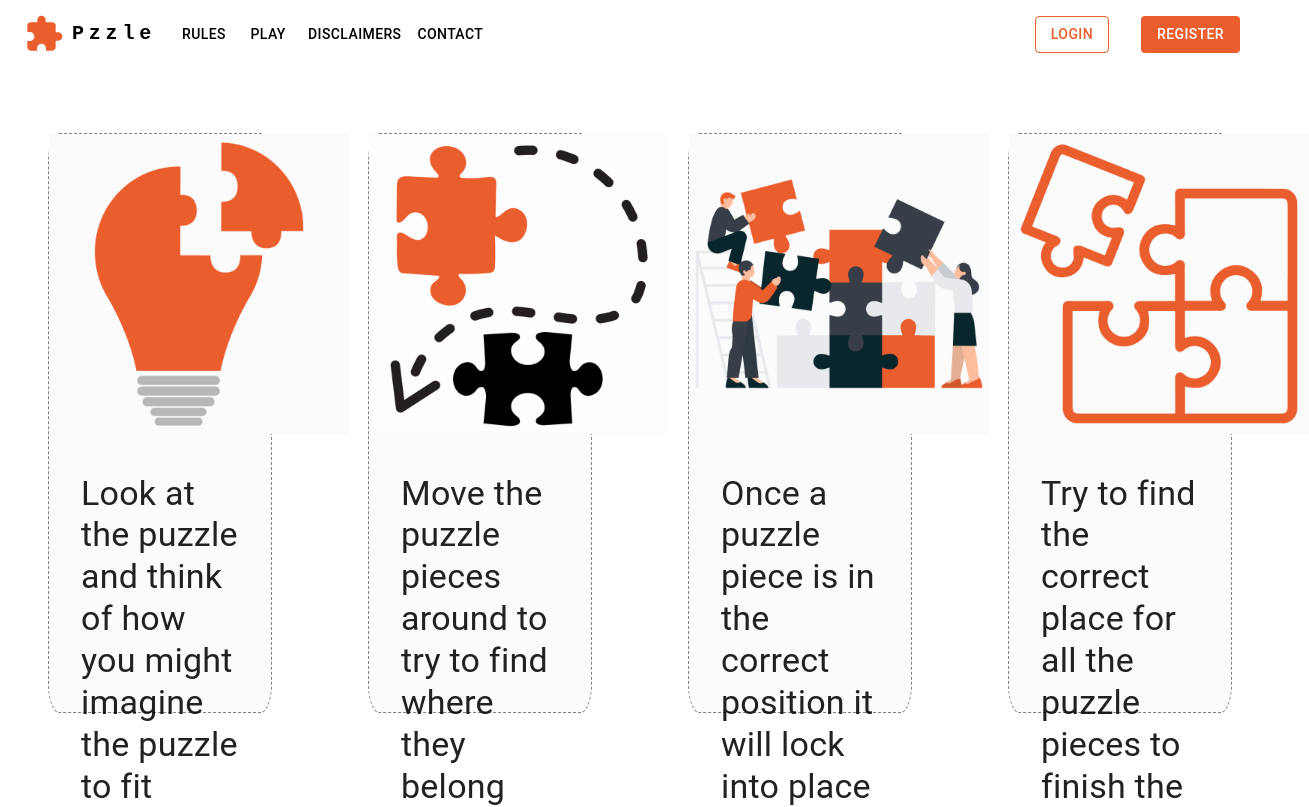
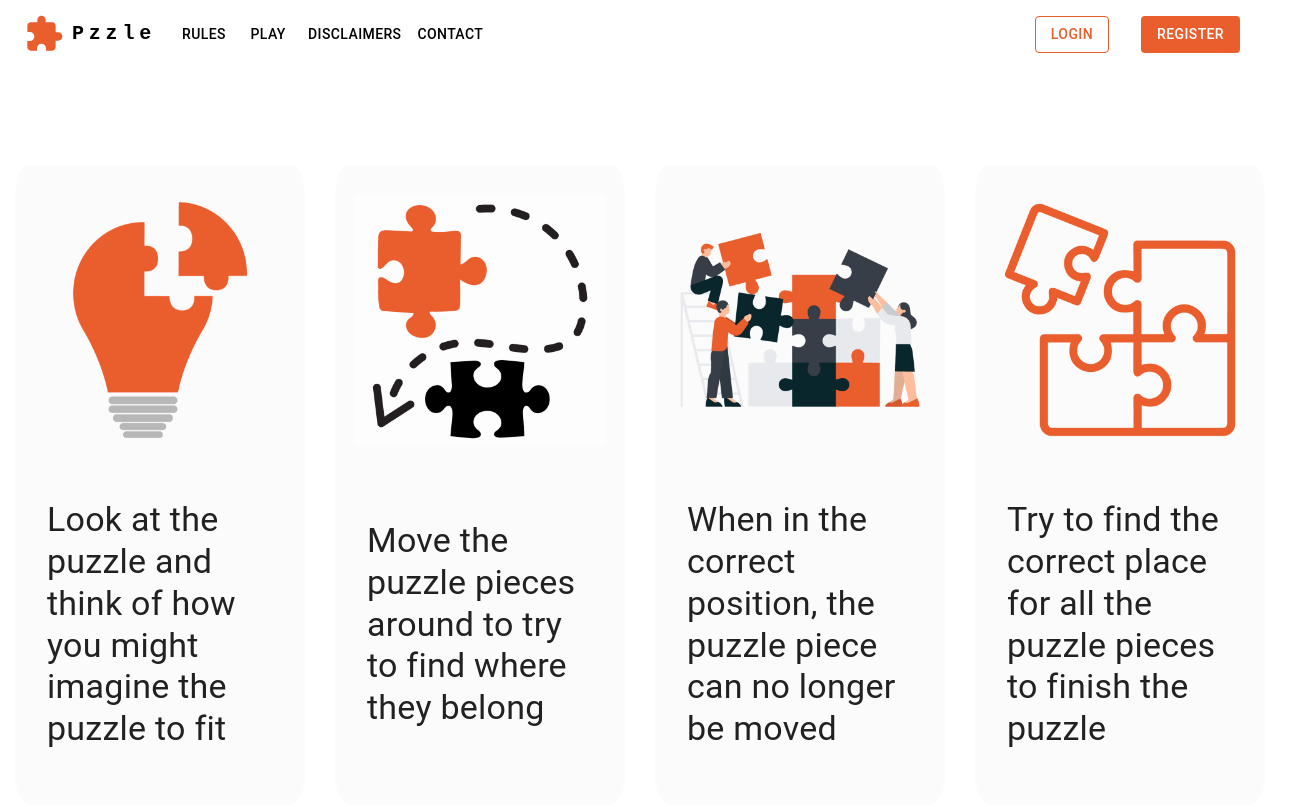
Before and after one commit to keeks-mtl/pzzle, a React (Create React App) app: page /rules in a window 1280 px wide. Shown: the top 807 px of the page, 1309 px wide, since content can reach past the window. Built offline with nearby package versions, Linux system fonts and the light colour scheme.

Commit message:
fix responsiveness of rules page

```diff
--- a/src/App.css
+++ b/src/App.css
@@ -29,7 +29,6 @@ a {
     margin: 0px 10px 50px 10px;
     height: 340px;
   }
-
 }
 
 @media screen and (min-width: 601px) {
@@ -46,3 +45,11 @@ a {
     height: 540px;
   }
 }
+
+@media (min-width:1200px) {
+  .rules-box.MuiBox-root {
+    margin-left: 15px;
+    margin-right: 15px;
+    height: 640px;
+  }
+}
--- a/src/Components/Rules.js
+++ b/src/Components/Rules.js
@@ -10,68 +10,76 @@ const Rules = () => {
   return (
     <>
     <Grid container mt={8}>
-      <Grid item lg={3}>
+      <Grid item xs={12} md={6} lg={3}>
         <Box
+        className="rules-box"
           mx={6}
+          my={4}
           sx={{
-            border: "1px dashed grey",
             height: "580px",
             backgroundColor: "#fbfbfb",
             borderRadius: "5%",
+            display:"grid"
           }}
         >
-          <img src={lightbulb} alt="illustration of a lightbulb where part of it is a puzzle piece" style={{ height: "300px" }} />
+          <img src={lightbulb} alt="illustration of a lightbulb where part of it is a puzzle piece" style={{ height: "250px", justifySelf:"center", marginTop:"30px" }} />
           <Typography variant="h4" p={4}> Look at the puzzle and think of how you might imagine the puzzle to fit</Typography>
         </Box>
       </Grid>
-      <Grid item lg={3}>
+      <Grid item xs={12} md={6} lg={3}>
         <Box
           Box
           mx={6}
+          my={4}
           sx={{
-            border: "1px dashed grey",
             height: "580px",
             backgroundColor: "#fbfbfb",
             borderRadius: "5%",
+            display:"grid"
           }}
+          className="rules-box"
         >
-          <img src={moveImg} alt="illustration of two puzzle pieces and an arrow showing movement" style={{ height: "300px" }} />
+          <img src={moveImg} alt="illustration of two puzzle pieces and an arrow showing movement" style={{ height: "250px", justifySelf:"center", marginTop:"30px" }} />
           <Typography variant="h4" p={4}>Move the puzzle pieces around to try to find where they belong</Typography>
         </Box>
       </Grid>
-      <Grid item lg={3}>
+      <Grid item xs={12} md={6} lg={3}>
         <Box
           Box
           mx={6}
+          my={4}
           sx={{
-            border: "1px dashed grey",
             height: "580px",
             backgroundColor: "#fbfbfb",
             borderRadius: "5%",
+            display:"grid"
           }}
+          className="rules-box"
         >
-         <img src={workImg} alt="illustration of people working on a puzzle" style={{ height: "300px" }} />
-         <Typography variant="h4" p={4}> Once a puzzle piece is in the correct position it will lock into place and can no longer be moved</Typography>
+         <img src={workImg} alt="illustration of people working on a puzzle" style={{ height: "250px", justifySelf:"center", marginTop:"30px" }} />
+         <Typography variant="h4" p={4}> When in the correct position, the puzzle piece can no longer be moved</Typography>
         </Box>
       </Grid>
-      <Grid item lg={3}>
+      <Grid item xs={12} md={6} lg={3}>
         <Box
           Box
           mx={6}
+          my={4}
           sx={{
-            border: "1px dashed grey",
             height: "580px",
             backgroundColor: "#fbfbfb",
             borderRadius: "5%",
+            display:"grid"
           }}
+          className="rules-box"
         >
-          <img src={fitPuzzle} alt="picture of puzzle pieces fitting together" style={{ height: "300px" }} />
+          <img src={fitPuzzle} alt="picture of puzzle pieces fitting together" style={{ height: "250px", justifySelf:"center", marginTop:"30px" }} />
           <Typography variant="h4" p={4}>Try to find the correct place for all the puzzle pieces to finish the puzzle</Typography>
         </Box>
       </Grid>
     </Grid>
-    <Grid container mt={20}>
-        <Grid item lg={12}>
+    <Grid container mt={20} justifyContent="center">
+        <Grid item lg={2} >
             <Link to="/play"> <Button variant="contained"
                 disableElevation
                 sx={{ backgroundColor: "#ea5d2d", width:"300px" }}> Play Now </Button> </Link>
```
